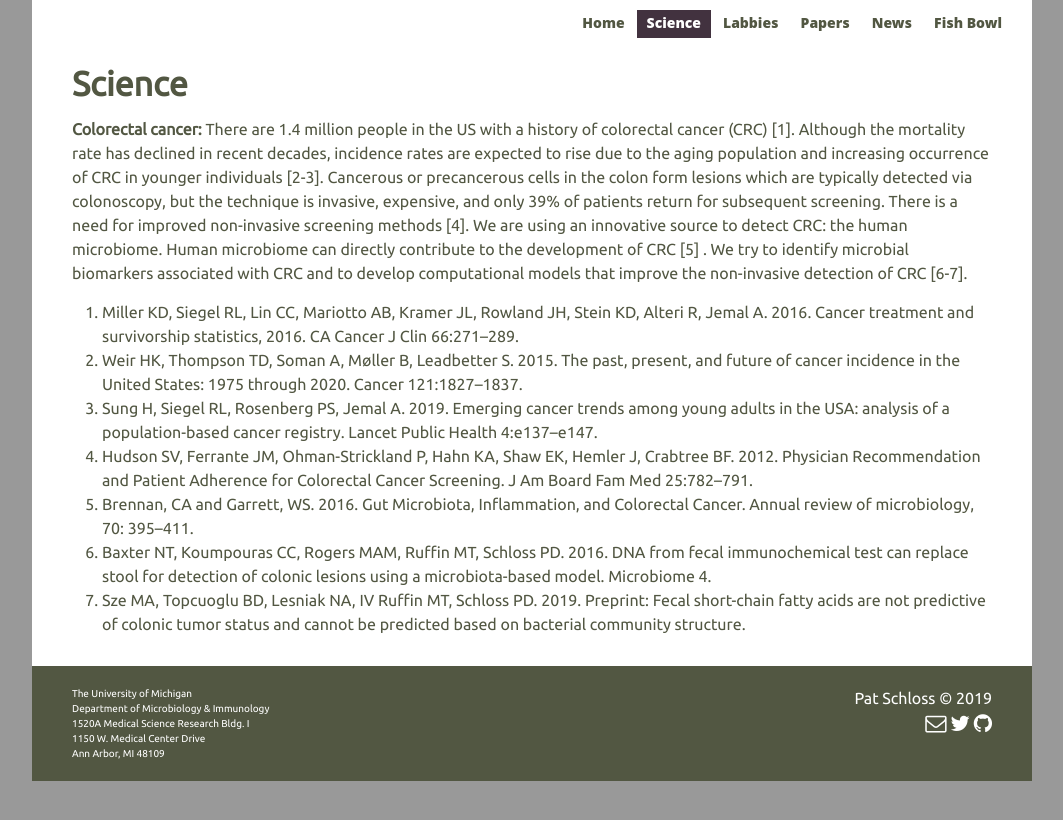
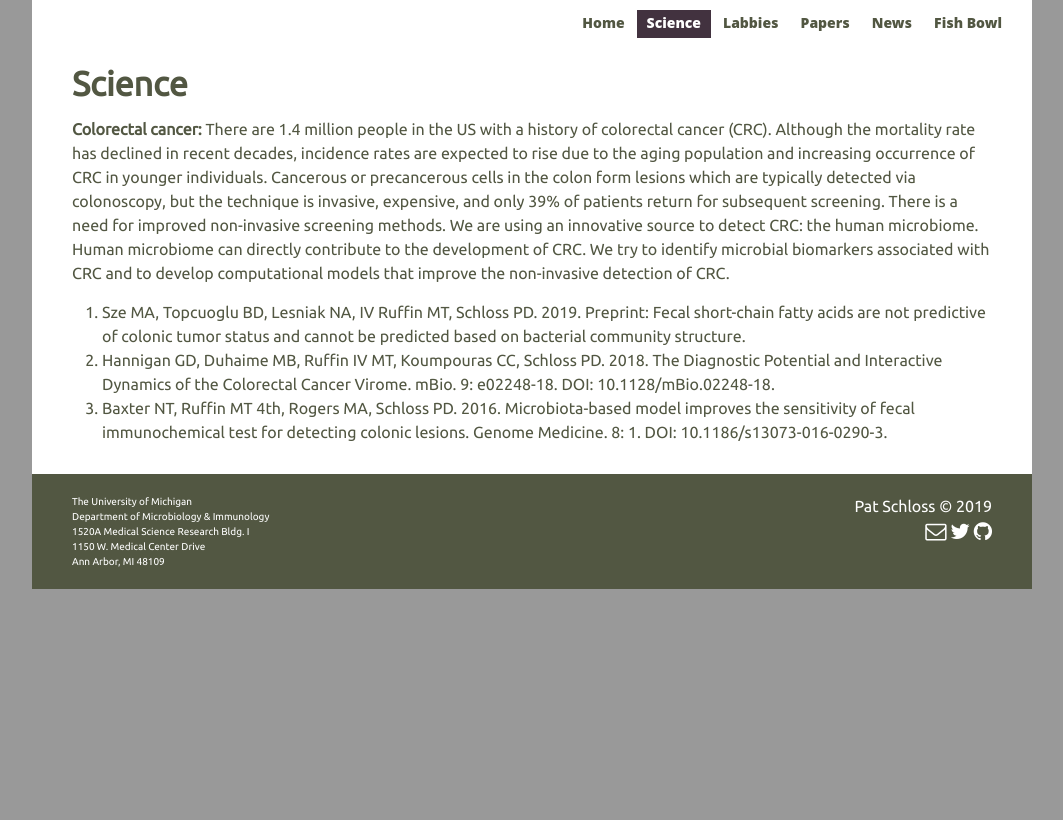
Before and after one commit to SchlossLab/schlosslab.github.io, a Jekyll site: the page built from _science/index.md, in a window 1280 px wide. Shown: the top 820 px of the page, without its empty margins (108-1171 px from the left). Built offline with Jekyll 4.4.1, drawn with Linux system fonts in a browser that asks for light colours; nearby versions of some CDN libraries.

Commit message:
recent lab references for crc
Oh right, that makes more sense. I included papers that use 1. SCFA as a biomarker, 2. Virome as diagnostic, 3. Bacterial abundances.

```diff
--- a/_science/index.md
+++ b/_science/index.md
@@ -5,12 +5,8 @@ title: Science
 ---
 
 __Colorectal cancer:__
-There are 1.4 million people in the US with a history of colorectal cancer (CRC) [1]. Although the mortality rate has declined in recent decades, incidence rates are expected to rise due to the aging population and increasing occurrence of CRC in younger individuals [2-3]. Cancerous or precancerous cells in the colon form lesions which are typically detected via colonoscopy, but the technique is invasive, expensive, and only 39% of patients return for subsequent screening. There is a need for improved non-invasive screening methods [4]. We are using an innovative source to detect CRC: the human microbiome. Human microbiome can directly contribute to the development of CRC [5] . We try to identify microbial biomarkers associated with CRC and to develop computational models that improve the non-invasive detection of CRC [6-7].
+There are 1.4 million people in the US with a history of colorectal cancer (CRC). Although the mortality rate has declined in recent decades, incidence rates are expected to rise due to the aging population and increasing occurrence of CRC in younger individuals. Cancerous or precancerous cells in the colon form lesions which are typically detected via colonoscopy, but the technique is invasive, expensive, and only 39% of patients return for subsequent screening. There is a need for improved non-invasive screening methods. We are using an innovative source to detect CRC: the human microbiome. Human microbiome can directly contribute to the development of CRC. We try to identify microbial biomarkers associated with CRC and to develop computational models that improve the non-invasive detection of CRC.
 
-1. Miller KD, Siegel RL, Lin CC, Mariotto AB, Kramer JL, Rowland JH, Stein KD, Alteri R, Jemal A. 2016. Cancer treatment and survivorship statistics, 2016. CA Cancer J Clin 66:271–289.
-2. Weir HK, Thompson TD, Soman A, Møller B, Leadbetter S. 2015. The past, present, and future of cancer incidence in the United States: 1975 through 2020. Cancer 121:1827–1837.
-3. Sung H, Siegel RL, Rosenberg PS, Jemal A. 2019. Emerging cancer trends among young adults in the USA: analysis of a population-based cancer registry. Lancet Public Health 4:e137–e147.
-4. Hudson SV, Ferrante JM, Ohman-Strickland P, Hahn KA, Shaw EK, Hemler J, Crabtree BF. 2012. Physician Recommendation and Patient Adherence for Colorectal Cancer Screening. J Am Board Fam Med 25:782–791.
-5. Brennan, CA and Garrett, WS. 2016. Gut Microbiota, Inflammation, and Colorectal Cancer. Annual review of microbiology, 70: 395–411.
-6. Baxter NT, Koumpouras CC, Rogers MAM, Ruffin MT, Schloss PD. 2016. DNA from fecal immunochemical test can replace stool for detection of colonic lesions using a microbiota-based model. Microbiome 4.
-7. Sze MA, Topcuoglu BD, Lesniak NA, IV Ruffin MT, Schloss PD. 2019. Preprint: Fecal short-chain fatty acids are not predictive of colonic tumor status and cannot be predicted based on bacterial community structure.
+1. Sze MA, Topcuoglu BD, Lesniak NA, IV Ruffin MT, Schloss PD. 2019. Preprint: Fecal short-chain fatty acids are not predictive of colonic tumor status and cannot be predicted based on bacterial community structure.
+2. Hannigan GD, Duhaime MB, Ruffin IV MT, Koumpouras CC, Schloss PD. 2018. The Diagnostic Potential and Interactive Dynamics of the Colorectal Cancer Virome. mBio. 9: e02248-18. DOI: 10.1128/mBio.02248-18.
+3. Baxter NT, Ruffin MT 4th, Rogers MA, Schloss PD. 2016. Microbiota-based model improves the sensitivity of fecal immunochemical test for detecting colonic lesions. Genome Medicine. 8: 1. DOI: 10.1186/s13073-016-0290-3.
```
